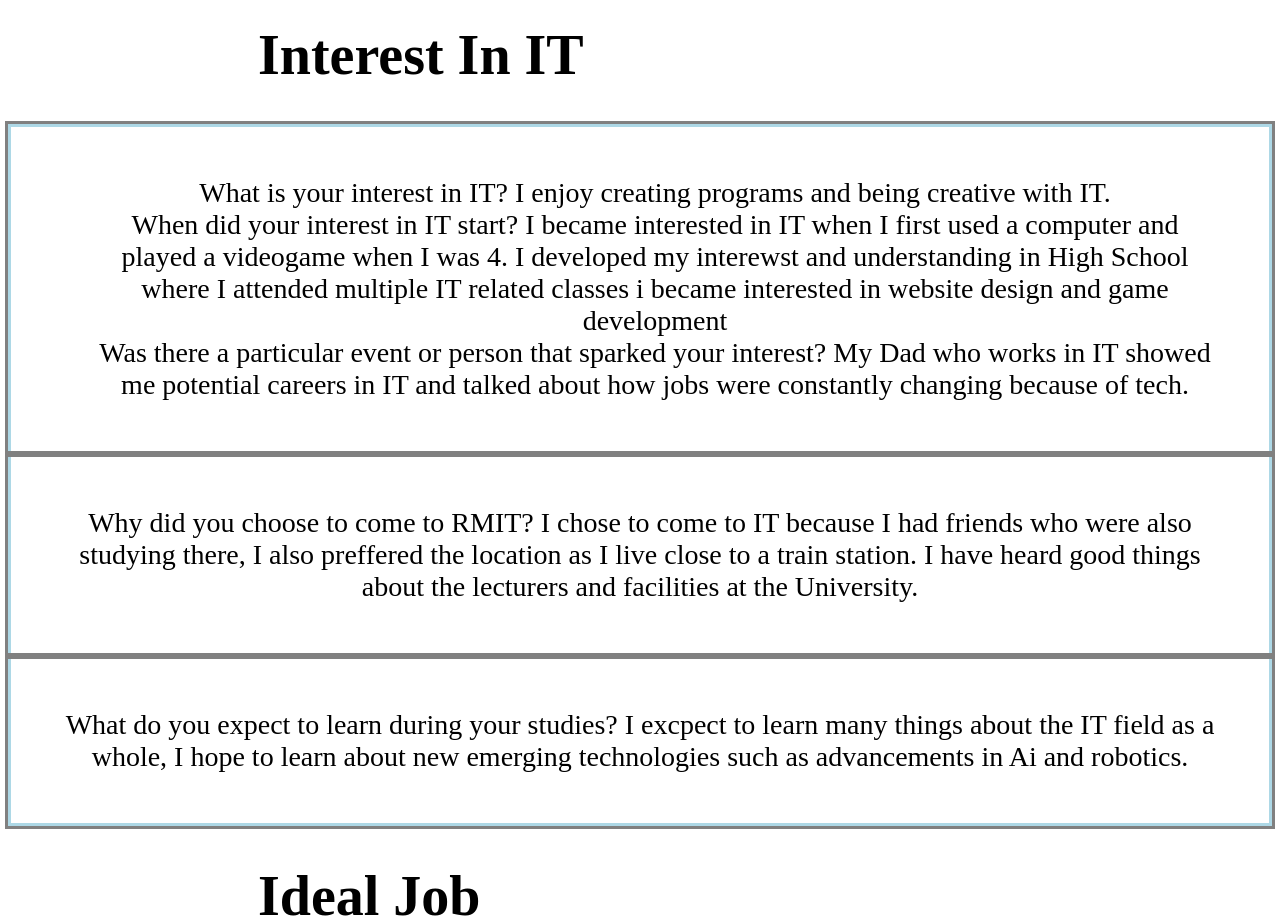
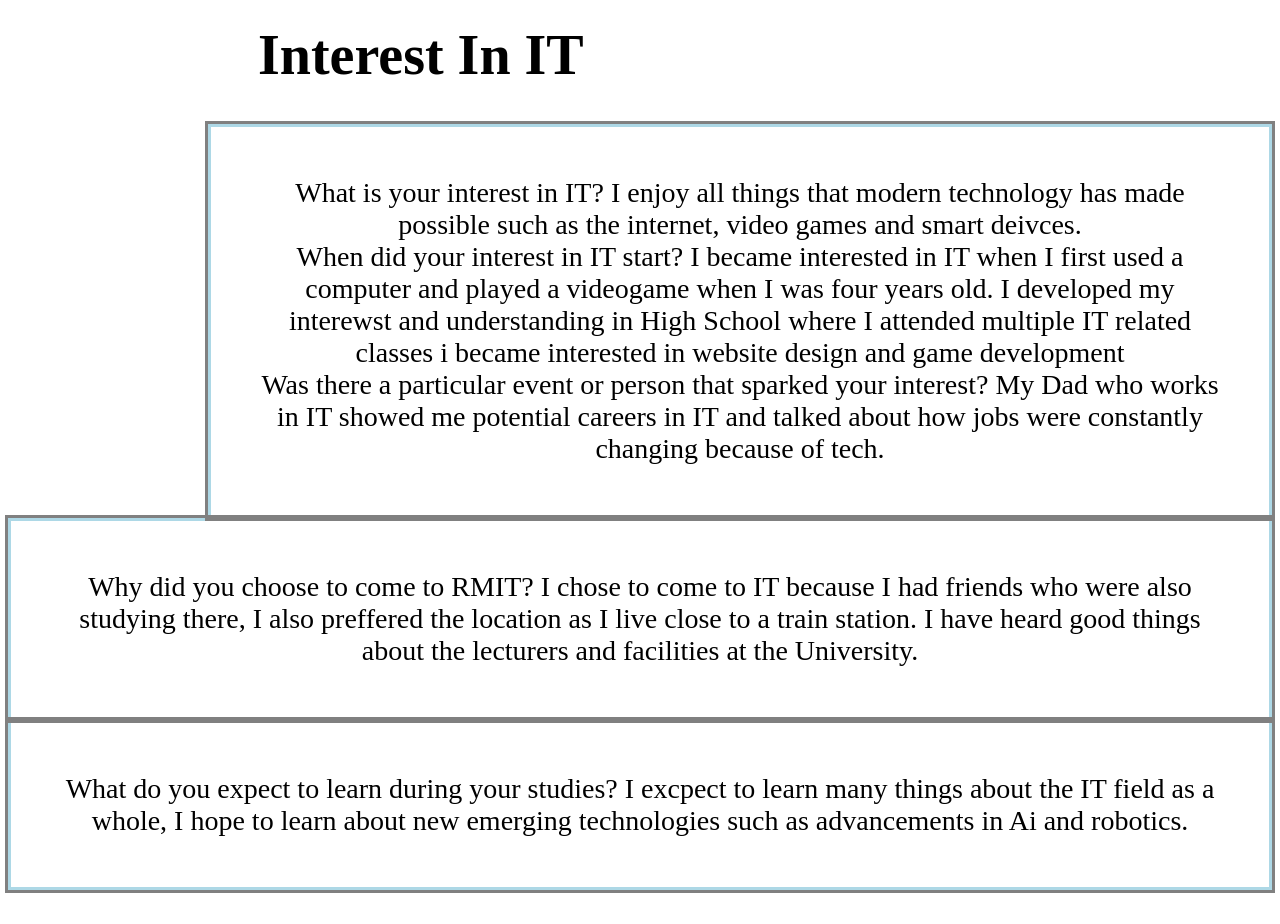
Before and after one commit to Gewarge/Assignment1, a plain HTML site: page index.html in a window 1280 px wide. Shown: the part 820-1744 px from the top of the page. Drawn offline with Linux system fonts and the light colour scheme.

Commit message:
Update index.html

```diff
--- a/index.html
+++ b/index.html
@@ -89,7 +89,7 @@ li a:hover {
 
  <h1> Interest In IT </h1>
 
- <p style= "padding-left: 80px;"> What is your interest in IT?  I enjoy creating programs and being creative with IT. <br>When did your interest in IT start? I became interested in IT when I first used a computer and played a videogame when I was 4. I developed my interewst and understanding in High School where I attended multiple IT related classes i became interested in website design and game development <br> Was there a particular event or person that sparked your interest? My Dad who works in IT showed me potential careers in IT and talked about how jobs were constantly changing because of tech. </p>
+ <p style= "margin-left:200px;"> What is your interest in IT?  I enjoy all things that modern technology has made possible such as the internet, video games and smart deivces. <br>When did your interest in IT start? I became interested in IT when I first used a computer and played a videogame when I was four years old. I developed my interewst and understanding in High School where I attended multiple IT related classes i became interested in website design and game development <br> Was there a particular event or person that sparked your interest? My Dad who works in IT showed me potential careers in IT and talked about how jobs were constantly changing because of tech. </p>
 
  <p> Why did you choose to come to RMIT? I chose to come to IT because I had friends who were also studying there, I also preffered the location as I live close to a train station. I have heard good things about the lecturers and facilities at the University.
 
@@ -132,15 +132,18 @@ https://www.creative-assembly.com/careers/view/lead-engine-programmer-new-ip/oFL
  <h1> Personal Profile </h1>
 
 <a href="https://www.16personalities.com/infj-personality">This is a link to my ’16 personalities’ test results</a>
-
+ <br>
  <img src="https://raw.githubusercontent.com/Gewarge/Assignment1/master/16_personalities.png" width="150" height="150">
-
+ <br>
  <img src="https://raw.githubusercontent.com/Gewarge/Assignment1/master/16_personalities_results.png" width="150" height="350">
-
+ <br>
 <a href="http://www.educationplanner.org/students/self-assessments/learning-styles-quiz.shtml?event=results&A=7&V=5&T=8"> This is a link to my learning styles test results</a>
-<img src="https://raw.githubusercontent.com/Gewarge/Assignment1/master/learning_style%20_score.png" width="100" height="150">
- <a href="https://www.truity.com/personality-test/13683/test-results/8590272">This is a link to my ‘Big five’ personalities test results</a>
-<img src="https://raw.githubusercontent.com/Gewarge/Assignment1/master/learning_style%20_description.png" width="500" height="400">
+<br>
+ <img src="https://raw.githubusercontent.com/Gewarge/Assignment1/master/learning_style%20_score.png" width="100" height="150">
+<br>
+<a href="https://www.truity.com/personality-test/13683/test-results/8590272">This is a link to my ‘Big five’ personalities test results</a>
+<br>
+ <img src="https://raw.githubusercontent.com/Gewarge/Assignment1/master/learning_style%20_description.png" width="500" height="400">
 
 
 
```
